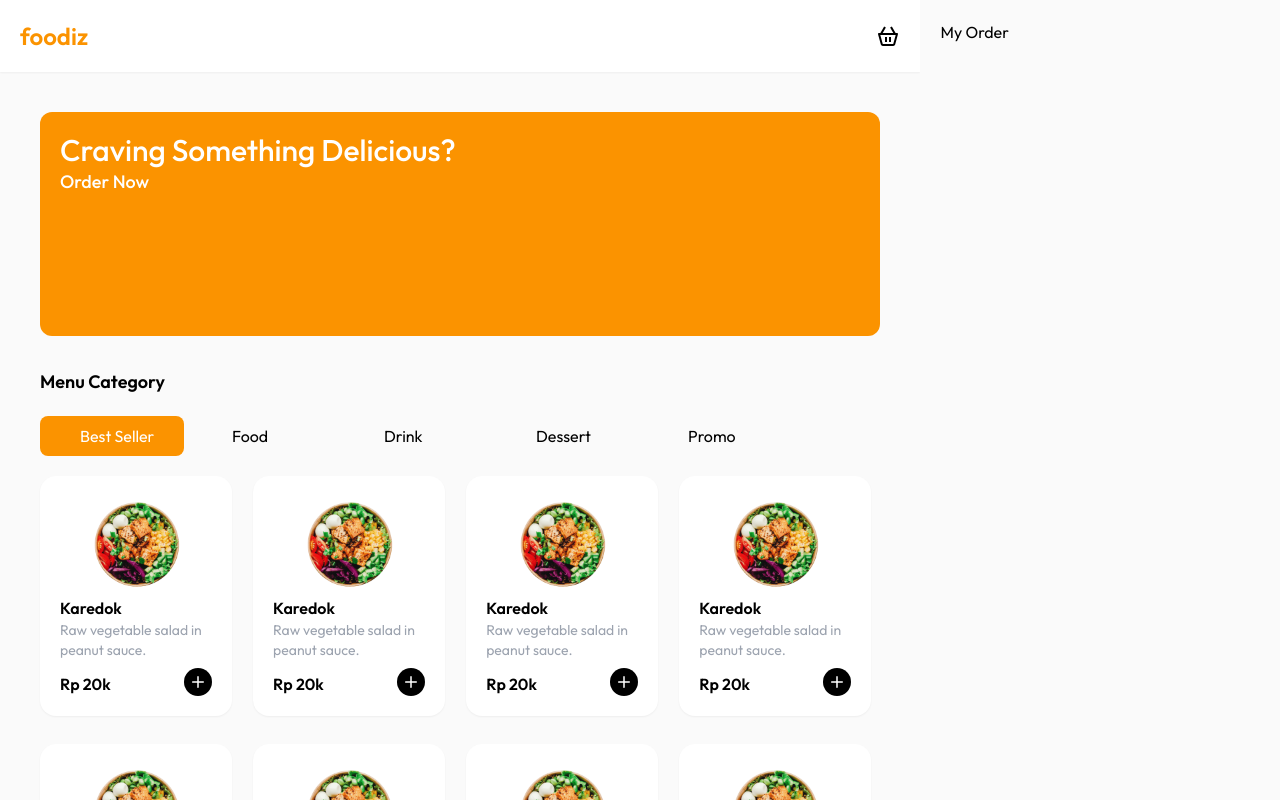
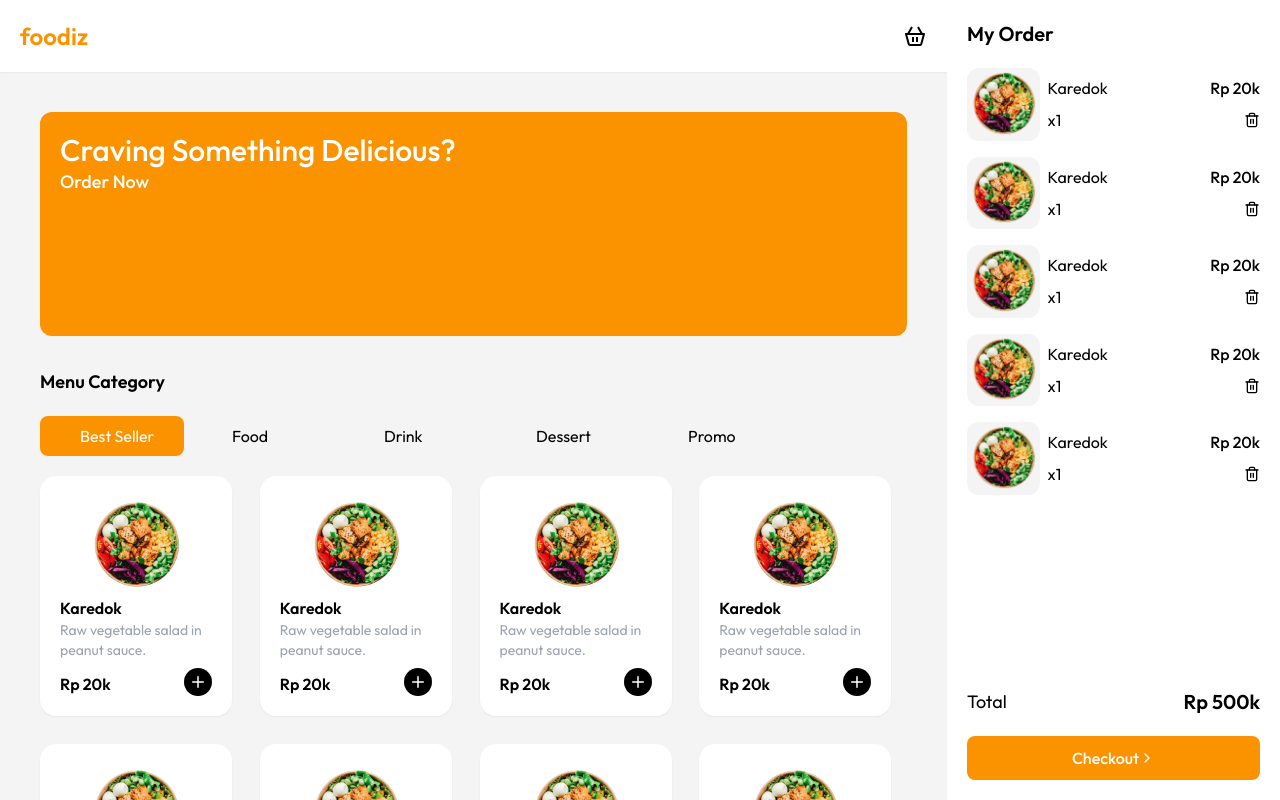
Before and after one commit to bagusfaize/foodiz, a Next.js app: page / in a window 1280 px wide. Built offline with nearby package versions, Linux system fonts and the light colour scheme; some icons are missing.

Commit message:
add chart to layout

```diff
--- a/app/layout.tsx
+++ b/app/layout.tsx
@@ -2,6 +2,7 @@ import './globals.css'
 import type { Metadata } from 'next'
 import Header from './components/Header'
 import Container from './components/Container'
+import Chart from './components/Chart'
 
 export const metadata: Metadata = {
   title: 'Create Next App',
@@ -13,20 +14,21 @@ export default function RootLayout({
 }: {
   children: React.ReactNode
 }) {
+  const isOpen = true;
   return (
     <html lang="en">
-      <body className="flex h-screen">
-          <div className="w-full min-h-screen overflow-y-auto bg-zinc-50">
+      <body className="flex">
+          <div className={`h-screen overflow-auto bg-zinc-100 ${isOpen ? "w-full" : "w-screen" } transition-transform duration-300 ease-in-out`}>
             <Header />
             <Container>
               {children}
             </Container>
           </div>
-          <div className="w-[500px] bg-zinc-50">
-            <Container>
-              <h1>My Order</h1>
-            </Container>
+          { isOpen &&
+          <div className={`w-[450px] h-screen`}>
+            <Chart />
           </div>
+          }
       </body>
     </html>
   )
```
